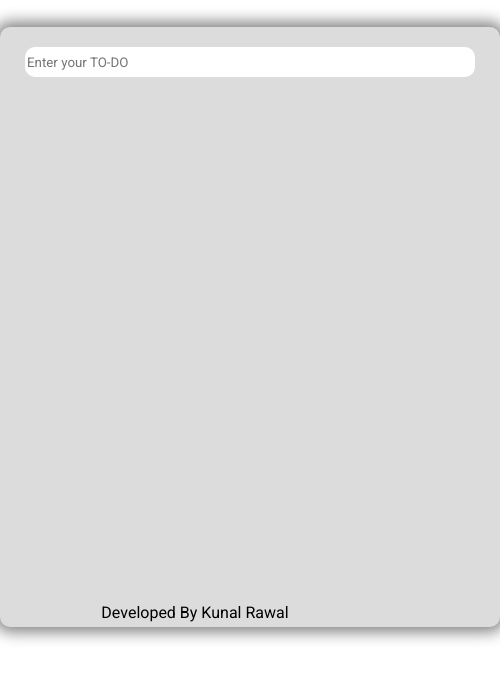
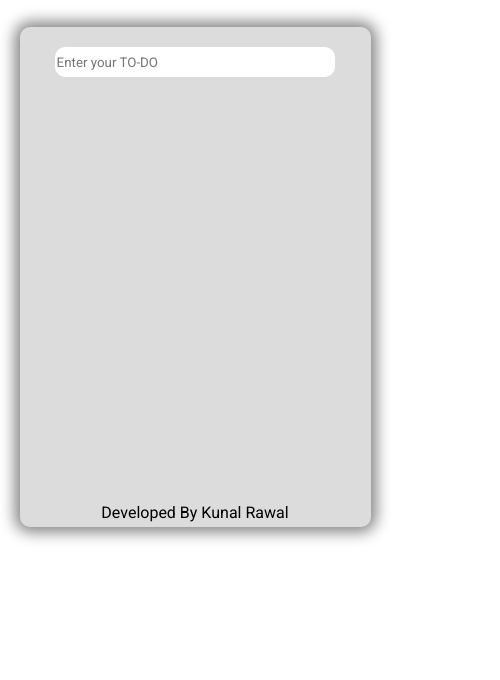
Before and after one commit to Kunalrawal07/To-Do-List-WebApp, a plain HTML site: page index.html in a window 390 px wide. Shown: the part 54-734 px from the top of the page, 500 px wide, since content can reach past the window. Drawn offline with Linux system fonts and the light colour scheme.

Commit message:
Update style.css

```diff
--- a/style.css
+++ b/style.css
@@ -43,7 +43,7 @@ h1 {
     padding-top: 5px;
     padding-left: 5px;
     color: white;
-    width: 430px;
+    width: 450px;
     padding-right: 25px;
     text-align: justify;
     position: relative;
@@ -64,3 +64,23 @@ footer {
     text-align: center;
     margin-top: -24px;
 }
+
+/* Responsive To-do  */
+@media only screen and (max-width: 767px) {
+        .box{
+            width: 90%;
+            height: 500px;
+            /* height: auto; */
+        }
+        .list-item{
+            width: 80%;
+            height: auto;
+        }
+        .list-item input{
+            width: 100%;
+        }
+        #todoList li{
+            width: 100%;
+
+        }
+}
```
